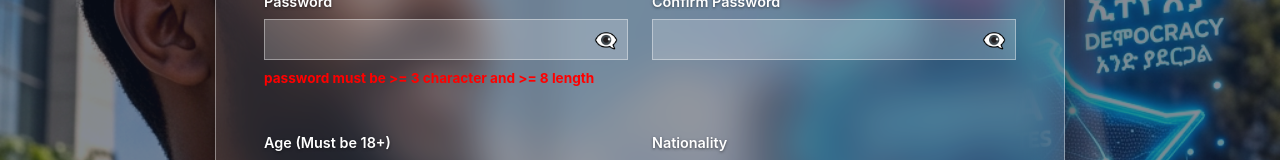
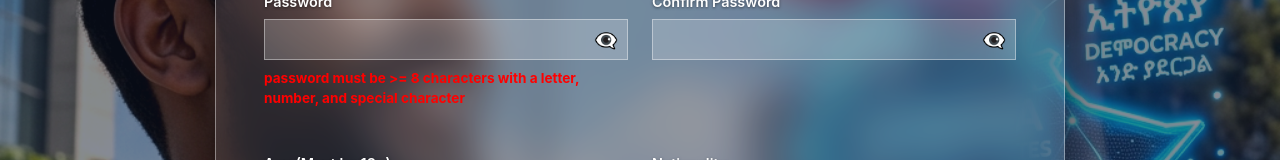
Before and after one commit to kirakiru1312-star/Online-voting-system-, a React (Create React App) app in the folder frontend/: page /register in a window 1280 px wide. Shown: the part 434-594 px from the top of the page. Built offline with nearby package versions, Linux system fonts and the light colour scheme; no server answers; the HTML template or start-up script is replaced by a standard one.

Commit message:
Fix password strength hint text to correctly state all 3 requirements

```diff
--- a/frontend/src/pages/RegisterPage.js
+++ b/frontend/src/pages/RegisterPage.js
@@ -197,7 +197,7 @@ const RegisterPage = () => {
                 {(form.password.length >= 8 && /[a-zA-Z]/.test(form.password) && /[0-9]/.test(form.password) && /[^a-zA-Z0-9]/.test(form.password)) ? (
                   <span style={{ color: 'green' }}>strong</span>
                 ) : (
-                  <span style={{ color: 'red' }}>password must be &gt;= 3 character and &gt;= 8 length</span>
+                  <span style={{ color: 'red' }}>password must be &gt;= 8 characters with a letter, number, and special character</span>
                 )}
               </div>
             </div>
--- a/frontend/src/pages/UpdateProfilePage.js
+++ b/frontend/src/pages/UpdateProfilePage.js
@@ -314,7 +314,7 @@ const UpdateProfilePage = () => {
                   {(form.password.length >= 8 && /[a-zA-Z]/.test(form.password) && /[0-9]/.test(form.password) && /[^a-zA-Z0-9]/.test(form.password)) ? (
                     <span style={{ color: 'green' }}>strong</span>
                   ) : (
-                    <span style={{ color: 'red' }}>password must be &gt;= 3 character and &gt;= 8 length</span>
+                    <span style={{ color: 'red' }}>password must be &gt;= 8 characters with a letter, number, and special character</span>
                   )}
                 </div>
               )}
```
